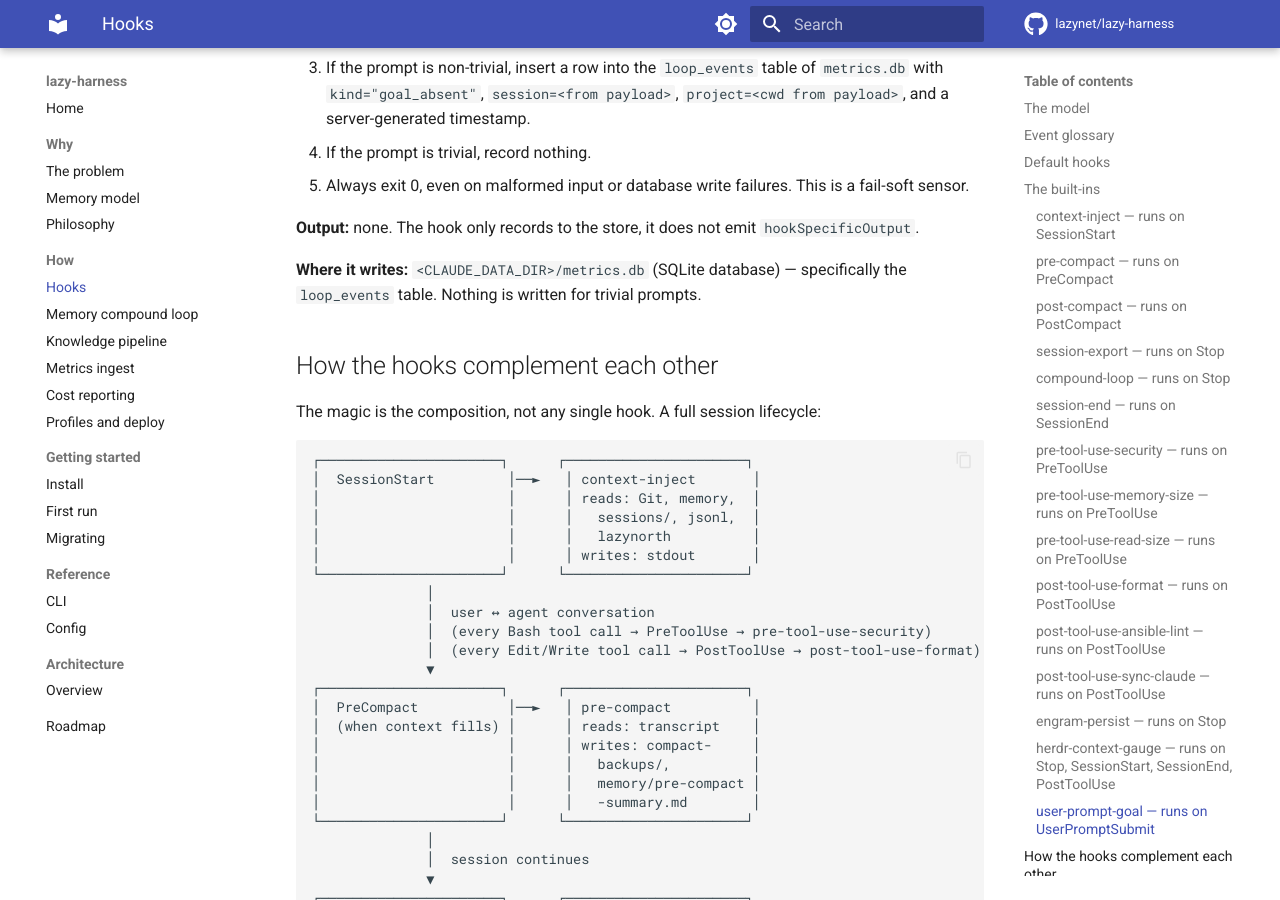
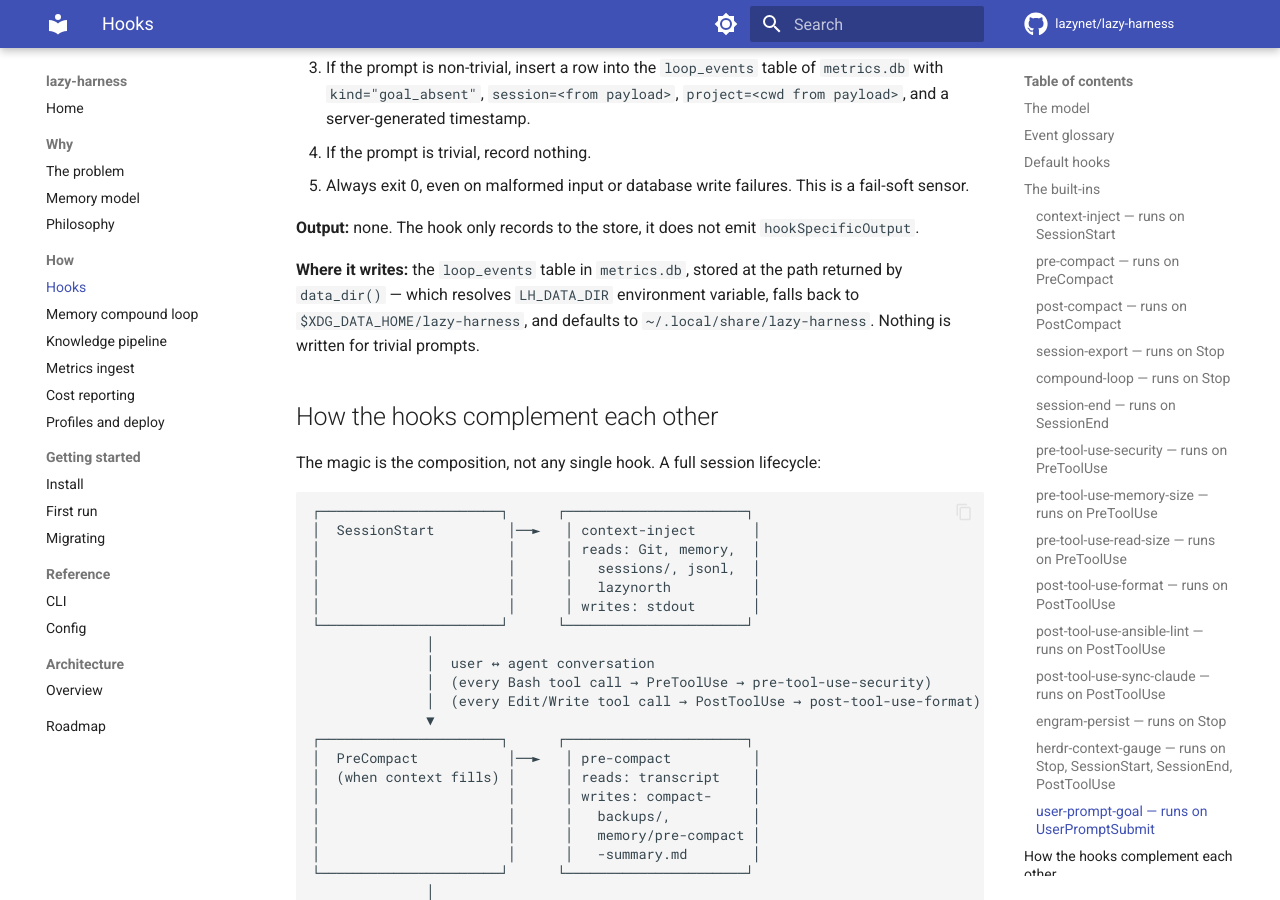
Before and after one commit to lazynet/lazy-harness, an MkDocs documentation site: the page built from docs/how/hooks.md, in a window 1280 px wide and 900 px high, scrolled down 17557 px. Built offline with MkDocs 1.6.1 and Material for MkDocs 9.7.7, drawn with Linux system fonts in a browser that asks for light colours; comment, search, counter and statistics services are not loaded.

Commit message:
fix: correct data directory path reference in user-prompt-goal docs

```diff
--- a/docs/how/hooks.md
+++ b/docs/how/hooks.md
@@ -511,7 +511,7 @@ Mechanics:
 
 **Output:** none. The hook only records to the store, it does not emit `hookSpecificOutput`.
 
-**Where it writes:** `<CLAUDE_DATA_DIR>/metrics.db` (SQLite database) — specifically the `loop_events` table. Nothing is written for trivial prompts.
+**Where it writes:** the `loop_events` table in `metrics.db`, stored at the path returned by `data_dir()` — which resolves `LH_DATA_DIR` environment variable, falls back to `$XDG_DATA_HOME/lazy-harness`, and defaults to `~/.local/share/lazy-harness`. Nothing is written for trivial prompts.
 
 ## How the hooks complement each other
 
```
